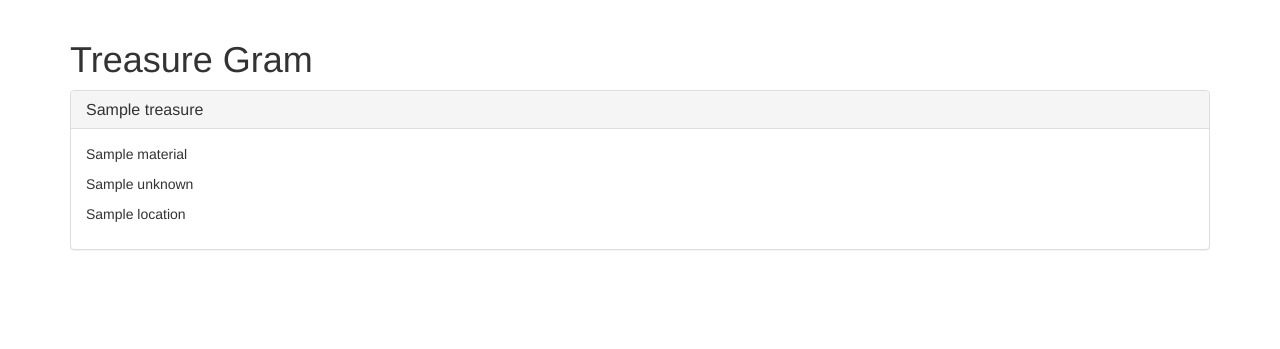
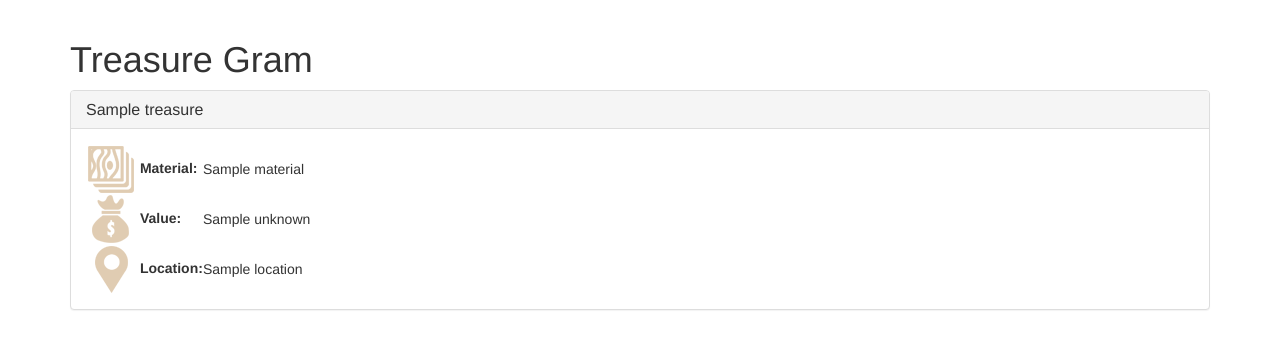
Before and after one commit to shutiao/Treasuregram, a Django app: template Treasuregram/main_app/templates/index.html in a window 1280 px wide. Shown: the part 72-421 px from the top of the page. Run offline with Django 3.2, Linux system fonts and the light colour scheme; the template is opened without the code that fills it: most values are stand-ins (such as "Sample title", 1, 10 or a date in 2020); some libraries are stand-ins or nearby versions.

Commit message:
Organize attributes into a table

```diff
--- a/Treasuregram/main_app/templates/index.html
+++ b/Treasuregram/main_app/templates/index.html
@@ -3,9 +3,9 @@
 <!DOCTYPE html>
 <html>
 	<head>
-		<link 	href = "{% static 'bootstrap.min.css' %}"
+		<link 	href = "{% static 'css/bootstrap.min.css' %}"
 			rel = "stylesheet">
-		<link rel = "stylesheet" type = "text/css" href = "{% static 'style.css' %}" />
+		<link rel = "stylesheet" type = "text/css" href = "{% static 'css/style.css' %}" />
 		<title>Treasure Gram</title>
 	</head>
 	<body>
@@ -21,14 +21,35 @@
 					<h2 class='panel-title'>{{ treasure.name }}</h2>
 				</div>
 				<div class='panel-body'>
-					<p>{{ treasure.material }}</p>
-					{% if treasure.value > 0 %}
-						{{ treasure.value }}
-					{% else %}
-						<p>{{ Unknown }}</p>
-					{% endif %}
-					<p>{{ treasure.location }}</p>
-				</div>
+				<table class='treasure-table'>
+					<tr>
+						<th>
+							<img src = "{% static 'images/material-icon.png' %}">
+							Material:
+						</th>
+						<td>{{ treasure.material }}</td>
+					</tr>
+					<tr>
+						<th>
+							<img src = "{% static 'images/value-icon.png' %}">
+							Value:
+						</th>
+						<td>
+							{% if treasure.value > 0 %}
+								{{ treasure.value }}
+							{% else %}
+								{{ Unknown }}
+							{% endif %}
+						</td>
+					</tr>
+					<tr>
+						<th>
+							<img src = "{% static 'images/location-icon.png' %}">
+							Location:
+						</th>
+						<td>{{ treasure.location }}</td>
+					</tr>
+				</table></div>
 				{% endfor %}
 			</div>
 		</main>
```
